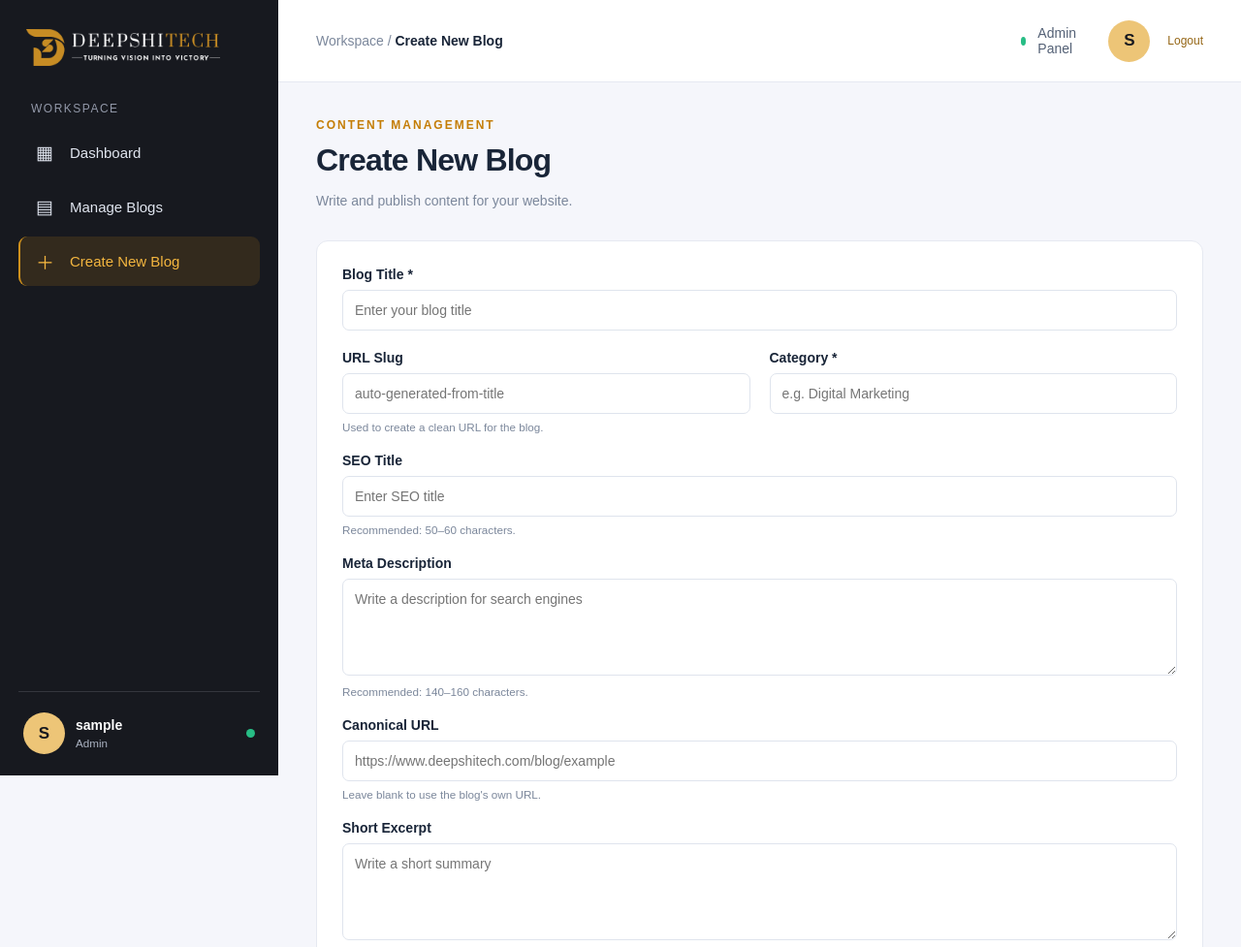
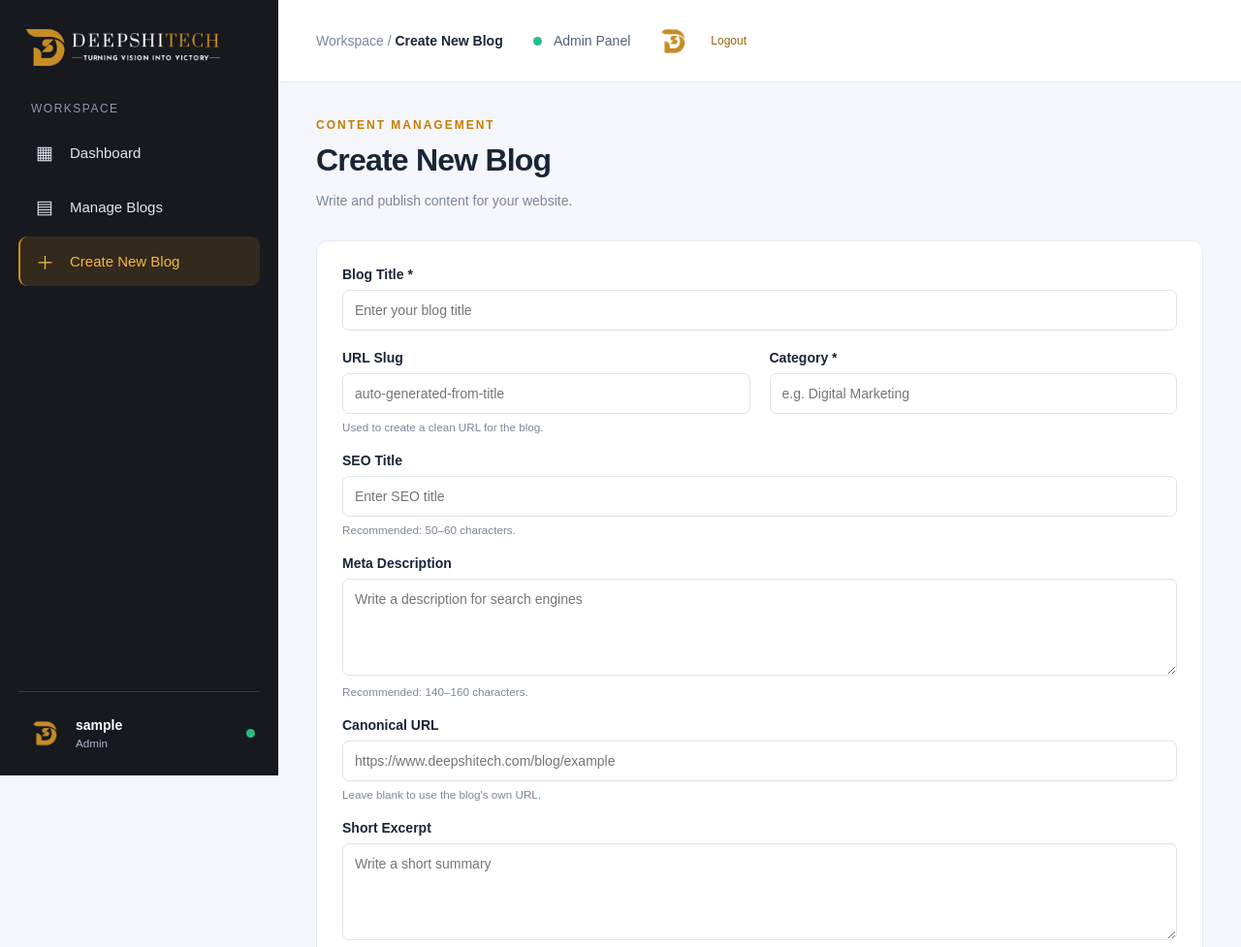
Before and after one commit to ayushkumar1420/blog-admin, a PHP site: page /admin/post-form.php in a window 1280 px wide. Shown: the top 977 px of the page at 97% size. Run offline with PHP 8.4, Linux system fonts and the light colour scheme; the visitor is signed in with stand-in values (Sample User, id 1); some libraries are stand-ins or nearby versions.

Commit message:
changes admin logo and updated

```diff
--- a/admin/post-form.php
+++ b/admin/post-form.php
@@ -373,9 +373,9 @@ if ($_SERVER['REQUEST_METHOD'] === 'POST') {
         </nav>
 
         <div class="sidebar-bottom">
-            <div class="admin-avatar">
-                <?= e(strtoupper(substr((string) ($_SESSION['admin_username'] ?? 'A'), 0, 1))) ?>
-            </div>
+<div class="admin-avatar">
+    <img src="<?= e(BASE_URL) ?>/img/logo.png" alt="DeepshiTech Logo">
+</div>
             <div class="admin-details">
                 <strong><?= e((string) ($_SESSION['admin_username'] ?? 'Admin')) ?></strong>
                 <small><?= e(ucfirst((string) ($_SESSION['admin_role'] ?? 'editor'))) ?></small>
@@ -396,10 +396,10 @@ if ($_SERVER['REQUEST_METHOD'] === 'POST') {
             <div class="topbar-right">
                 <span class="status-indicator"></span>
                 <span class="admin-label">Admin Panel</span>
-                <div class="topbar-avatar">
-                    <?= e(strtoupper(substr((string) ($_SESSION['admin_username'] ?? 'A'), 0, 1))) ?>
-                </div>
-                <a class="logout-link" href="<?= e(BASE_URL) ?>/admin/logout.php">Logout</a>
+<div class="topbar-avatar">
+    <img src="<?= e(BASE_URL) ?>/img/logo.png" alt="DeepshiTech Logo">
+</div>
+   <a class="logout-link" href="<?= e(BASE_URL) ?>/admin/logout.php">Logout</a>
             </div>
         </header>
 
--- a/assets/admin.css
+++ b/assets/admin.css
@@ -141,7 +141,6 @@ select {
     height: 43px;
     place-items: center;
     border-radius: 50%;
-    background: #edc577;
     color: #17191f;
     font-size: 17px;
     font-weight: 700;
@@ -675,3 +674,13 @@ td.blog-title {
     height: auto;
     object-fit: contain;
 }
+
+.topbar-avatar img,
+.admin-avatar img {
+    width: 100%;
+    height: 100%;
+    object-fit: contain;
+    padding: 7px;
+    display: block;
+    border-radius: 50%;
+}
```
Also changed, not shown: img/logo.png (added).
